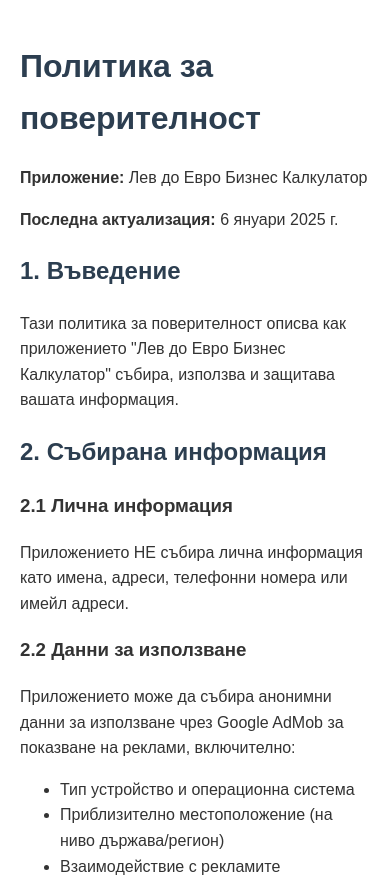
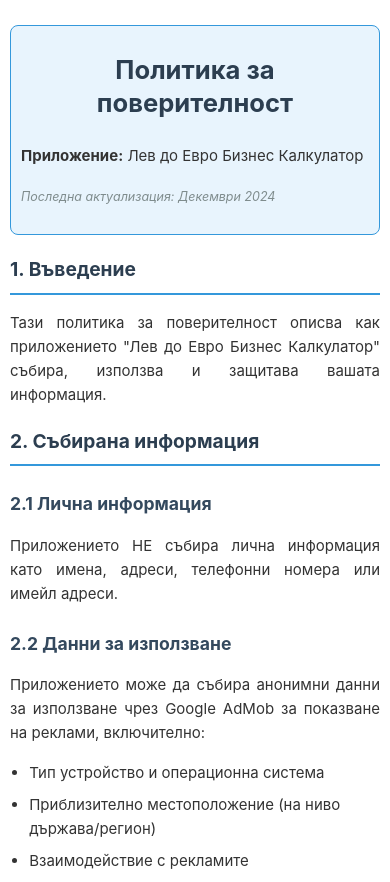
Before and after one commit to MeRtEkA/levdoevroapp-privacy-policy, a plain HTML site: page privacy-policy.html in a window 390 px wide. Shown: the top 882 px of the page. Drawn offline with Linux system fonts and the light colour scheme.

Commit message:
тест

```diff
--- a/privacy-policy.html
+++ b/privacy-policy.html
@@ -3,31 +3,189 @@
 <head>
     <meta charset="UTF-8">
     <meta name="viewport" content="width=device-width, initial-scale=1.0">
+    <meta name="description" content="Политика за поверителност на приложението Лев до Евро Бизнес Калкулатор">
     <title>Политика за поверителност - Лев до Евро Бизнес Калкулатор</title>
     <style>
+        * {
+            box-sizing: border-box;
+        }
+
         body {
-            font-family: Arial, sans-serif;
+            font-family: -apple-system, BlinkMacSystemFont, 'Segoe UI', Roboto, Oxygen, Ubuntu, Cantarell, sans-serif;
             line-height: 1.6;
             max-width: 800px;
             margin: 0 auto;
             padding: 20px;
             color: #333;
+            background-color: #fff;
         }
-        h1, h2 {
+
+        h1 {
             color: #2c3e50;
+            font-size: 2rem;
+            margin-bottom: 1rem;
+            text-align: center;
         }
+
+        h2 {
+            color: #2c3e50;
+            font-size: 1.4rem;
+            margin-top: 2rem;
+            margin-bottom: 1rem;
+            border-bottom: 2px solid #3498db;
+            padding-bottom: 0.5rem;
+        }
+
+        h3 {
+            color: #34495e;
+            font-size: 1.1rem;
+            margin-top: 1.5rem;
+            margin-bottom: 0.5rem;
+        }
+
+        p {
+            margin-bottom: 1rem;
+            text-align: justify;
+        }
+
+        ul {
+            margin-bottom: 1rem;
+            padding-left: 1.5rem;
+        }
+
+        li {
+            margin-bottom: 0.5rem;
+        }
+
         .contact-info {
-            background: #f8f9fa;
+            background: linear-gradient(135deg, #f8f9fa 0%, #e9ecef 100%);
+            padding: 20px;
+            border-radius: 10px;
+            margin: 30px 0;
+            border-left: 4px solid #3498db;
+            box-shadow: 0 2px 10px rgba(0,0,0,0.1);
+        }
+
+        .contact-info p {
+            margin-bottom: 0.5rem;
+        }
+
+        .app-info {
+            background: #e8f4fd;
             padding: 15px;
-            border-radius: 5px;
+            border-radius: 8px;
             margin: 20px 0;
+            text-align: center;
+            border: 1px solid #3498db;
+        }
+
+        hr {
+            border: none;
+            height: 1px;
+            background: linear-gradient(to right, transparent, #bdc3c7, transparent);
+            margin: 30px 0;
+        }
+
+        small {
+            color: #7f8c8d;
+            font-style: italic;
+        }
+
+        /* Mobile Responsive Design */
+        @media (max-width: 768px) {
+            body {
+                padding: 15px;
+                font-size: 16px;
+            }
+
+            h1 {
+                font-size: 1.8rem;
+                margin-bottom: 1.5rem;
+            }
+
+            h2 {
+                font-size: 1.3rem;
+                margin-top: 1.5rem;
+            }
+
+            h3 {
+                font-size: 1.1rem;
+            }
+
+            .contact-info {
+                padding: 15px;
+                margin: 20px 0;
+            }
+
+            .app-info {
+                padding: 12px;
+            }
+
+            ul {
+                padding-left: 1.2rem;
+            }
+        }
+
+        @media (max-width: 480px) {
+            body {
+                padding: 10px;
+                font-size: 15px;
+            }
+
+            h1 {
+                font-size: 1.6rem;
+                line-height: 1.3;
+            }
+
+            h2 {
+                font-size: 1.2rem;
+                margin-top: 1.2rem;
+            }
+
+            .contact-info {
+                padding: 12px;
+                margin: 15px 0;
+            }
+
+            .app-info {
+                padding: 10px;
+                margin: 15px 0;
+            }
+        }
+
+        /* Dark mode support */
+        @media (prefers-color-scheme: dark) {
+            body {
+                background-color: #1a1a1a;
+                color: #e0e0e0;
+            }
+
+            h1, h2 {
+                color: #3498db;
+            }
+
+            h3 {
+                color: #bdc3c7;
+            }
+
+            .contact-info {
+                background: linear-gradient(135deg, #2c3e50 0%, #34495e 100%);
+                border-left-color: #3498db;
+            }
+
+            .app-info {
+                background: #2c3e50;
+                border-color: #3498db;
+            }
         }
     </style>
 </head>
 <body>
-    <h1>Политика за поверителност</h1>
-    <p><strong>Приложение:</strong> Лев до Евро Бизнес Калкулатор</p>
-    <p><strong>Последна актуализация:</strong> 6 януари 2025 г.</p>
+    <div class="app-info">
+        <h1>Политика за поверителност</h1>
+        <p><strong>Приложение:</strong> Лев до Евро Бизнес Калкулатор</p>
+        <p><small>Последна актуализация: Декември 2024</small></p>
+    </div>
 
     <h2>1. Въведение</h2>
     <p>Тази политика за поверителност описва как приложението "Лев до Евро Бизнес Калкулатор" събира, използва и защитава вашата информация.</p>
```
